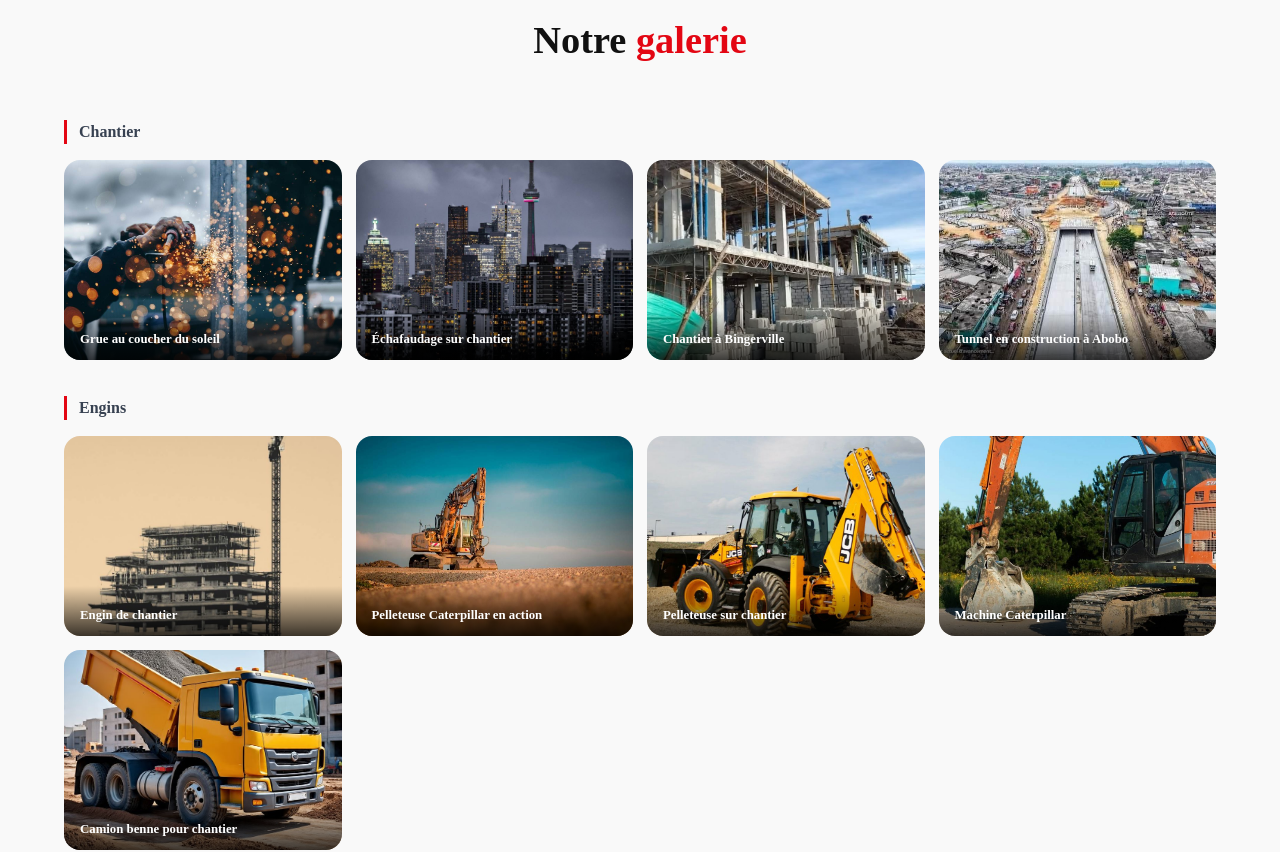
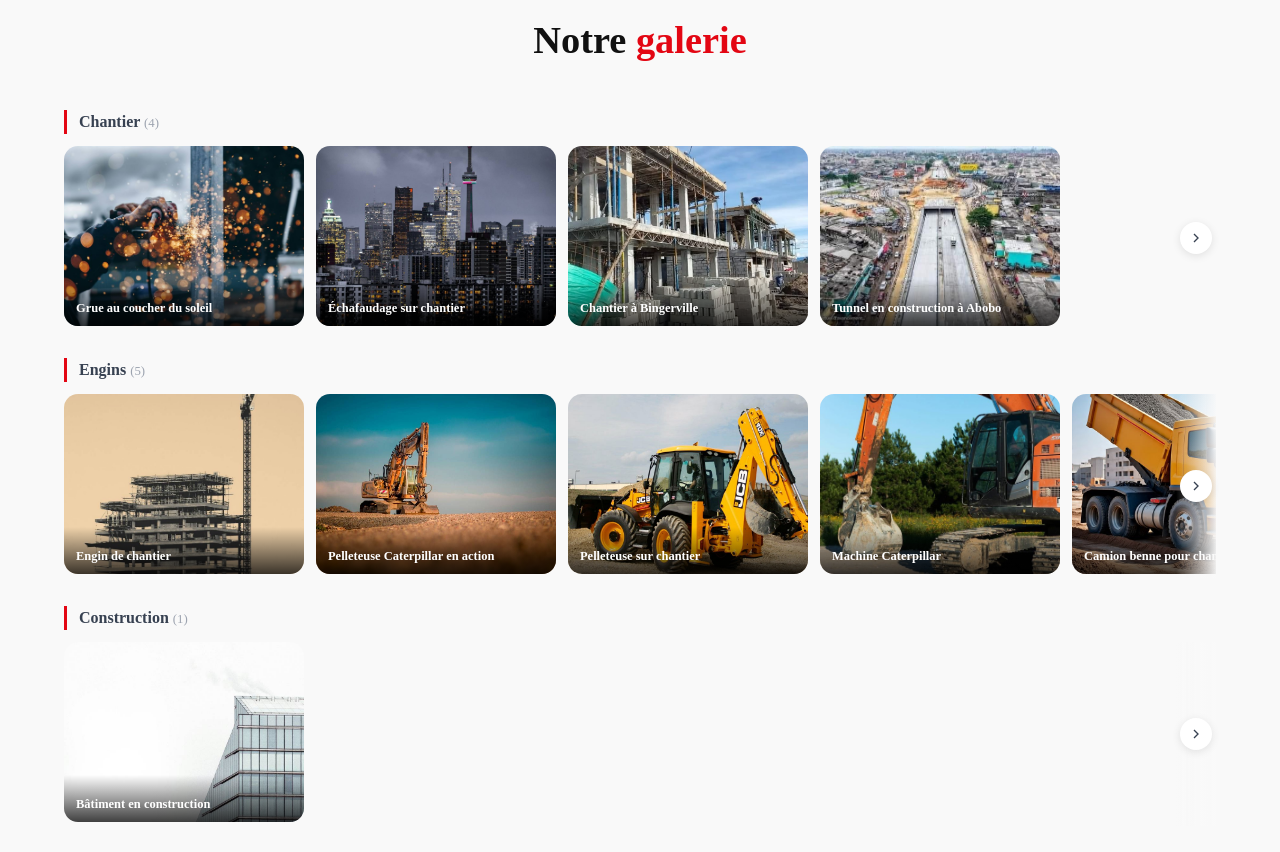
Before and after one commit to christiandoh/Onesime_BTP, a React (Vite) app: page /realisations in a window 1280 px wide. Shown: the part 6812-7664 px from the top of the page. Built offline with nearby package versions, Linux system fonts and the light colour scheme.

Commit message:
feat: galerie diaporama horizontale

```diff
--- a/src/pages/Realisations.tsx
+++ b/src/pages/Realisations.tsx
@@ -1,4 +1,4 @@
-import { useState, useMemo } from 'react'
+import { useState, useMemo, useRef, useCallback } from 'react'
 import { motion } from 'framer-motion'
 import ZoomableImage from '../components/ZoomableImage'
 import Icon from '../components/Icon'
@@ -234,7 +234,7 @@ export default function Realisations() {
       {/* Gallery */}
       <section style={{ padding: '80px 0', background: '#F9F9F9' }}>
         <div style={{ maxWidth: 1200, margin: '0 auto', padding: '0 24px' }}>
-          <motion.div variants={slideUp} initial="hidden" whileInView="visible" viewport={{ once: true, margin: '-80px' }} style={{ textAlign: 'center', marginBottom: 50 }}>
+          <motion.div variants={slideUp} initial="hidden" whileInView="visible" viewport={{ once: true, margin: '-80px' }} style={{ textAlign: 'center', marginBottom: 40 }}>
             <span style={{
               display: 'inline-block', background: '#F4C400', color: '#111',
               padding: '5px 14px', borderRadius: 99, fontSize: '.72rem',
@@ -256,33 +256,21 @@ export default function Realisations() {
                 whileInView={{ opacity: 1, y: 0 }}
                 viewport={{ once: true, margin: '-40px' }}
                 transition={{ duration: 0.5 }}
-                style={{ marginBottom: 36 }}
+                style={{ marginBottom: 28 }}
               >
-                <h3 style={{
-                  fontSize: '1rem', fontWeight: 700, marginBottom: 16, color: '#374151',
-                  borderLeft: '3px solid #E30613', paddingLeft: 12,
+                <div style={{
+                  display: 'flex', alignItems: 'center', justifyContent: 'space-between',
+                  marginBottom: 12,
                 }}>
-                  {gc}
-                </h3>
-                <div style={{ display: 'grid', gridTemplateColumns: 'repeat(auto-fill, minmax(240px, 1fr))', gap: 14 }}>
-                  {items.map(g => (
-                    <motion.div
-                      key={g.src}
-                      variants={itemSlideUp}
-                      style={{ borderRadius: 16, overflow: 'hidden', position: 'relative', height: 200, cursor: 'pointer' }}
-                      whileHover={{ y: -4, boxShadow: '0 12px 28px rgba(0,0,0,0.12)' }}
-                    >
-                      <ZoomableImage src={g.src} alt={g.title} style={{ width: '100%', height: '100%', objectFit: 'cover' }} />
-                      <div style={{
-                        position: 'absolute', bottom: 0, left: 0, right: 0,
-                        background: 'linear-gradient(transparent, rgba(0,0,0,0.75))',
-                        padding: '20px 16px 10px',
-                      }}>
-                        <p style={{ color: 'white', fontSize: '.8rem', fontWeight: 600, margin: 0 }}>{g.title}</p>
-                      </div>
-                    </motion.div>
-                  ))}
+                  <h3 style={{
+                    fontSize: '1rem', fontWeight: 700, color: '#374151', margin: 0,
+                    borderLeft: '3px solid #E30613', paddingLeft: 12,
+                  }}>
+                    {gc} <span style={{ fontWeight: 400, fontSize: '.8rem', color: '#9CA3AF' }}>({items.length})</span>
+                  </h3>
                 </div>
+
+                <Carousel items={items} />
               </motion.div>
             )
           })}
@@ -299,3 +287,71 @@ export default function Realisations() {
     </>
   )
 }
+
+function Carousel({ items }: { items: typeof ONESIME.gallery }) {
+  const scrollRef = useRef<HTMLDivElement>(null)
+  const [showLeft, setShowLeft] = useState(false)
+  const [showRight, setShowRight] = useState(true)
+
+  const checkScroll = useCallback(() => {
+    const el = scrollRef.current
+    if (!el) return
+    setShowLeft(el.scrollLeft > 10)
+    setShowRight(el.scrollLeft < el.scrollWidth - el.clientWidth - 10)
+  }, [])
+
+  const scroll = (dir: 'left' | 'right') => {
+    const el = scrollRef.current
+    if (!el) return
+    const amount = el.clientWidth * 0.6
+    el.scrollBy({ left: dir === 'left' ? -amount : amount, behavior: 'smooth' })
+    setTimeout(checkScroll, 300)
+  }
+
+  return (
+    <div style={{ position: 'relative' }}>
+      {showLeft && (
+        <button onClick={() => scroll('left')} style={{
+          position: 'absolute', left: 0, top: 0, bottom: 0, zIndex: 2,
+          width: 40, border: 'none', background: 'linear-gradient(90deg, rgba(249,249,249,0.95), transparent)',
+          cursor: 'pointer', display: 'flex', alignItems: 'center', justifyContent: 'flex-start', paddingLeft: 4,
+        }}>
+          <div style={{ width: 32, height: 32, borderRadius: '50%', background: 'white', display: 'flex', alignItems: 'center', justifyContent: 'center', boxShadow: '0 2px 8px rgba(0,0,0,0.1)' }}>
+            <svg width="16" height="16" viewBox="0 0 24 24" fill="none" stroke="#374151" strokeWidth="2"><path d="M15 18l-6-6 6-6"/></svg>
+          </div>
+        </button>
+      )}
+      {showRight && (
+        <button onClick={() => scroll('right')} style={{
+          position: 'absolute', right: 0, top: 0, bottom: 0, zIndex: 2,
+          width: 40, border: 'none', background: 'linear-gradient(-90deg, rgba(249,249,249,0.95), transparent)',
+          cursor: 'pointer', display: 'flex', alignItems: 'center', justifyContent: 'flex-end', paddingRight: 4,
+        }}>
+          <div style={{ width: 32, height: 32, borderRadius: '50%', background: 'white', display: 'flex', alignItems: 'center', justifyContent: 'center', boxShadow: '0 2px 8px rgba(0,0,0,0.1)' }}>
+            <svg width="16" height="16" viewBox="0 0 24 24" fill="none" stroke="#374151" strokeWidth="2"><path d="M9 18l6-6-6-6"/></svg>
+          </div>
+        </button>
+      )}
+      <div ref={scrollRef} onScroll={checkScroll} style={{
+        display: 'flex', gap: 12, overflowX: 'auto', scrollSnapType: 'x mandatory',
+        paddingBottom: 4, scrollbarWidth: 'none',
+      }}>
+        {items.map(g => (
+          <div key={g.src} style={{
+            flex: '0 0 auto', width: 240, height: 180, borderRadius: 14,
+            overflow: 'hidden', position: 'relative', cursor: 'pointer', scrollSnapAlign: 'start',
+          }}>
+            <ZoomableImage src={g.src} alt={g.title} style={{ width: '100%', height: '100%', objectFit: 'cover' }} />
+            <div style={{
+              position: 'absolute', bottom: 0, left: 0, right: 0,
+              background: 'linear-gradient(transparent, rgba(0,0,0,0.75))',
+              padding: '20px 12px 8px',
+            }}>
+              <p style={{ color: 'white', fontSize: '.78rem', fontWeight: 600, margin: 0 }}>{g.title}</p>
+            </div>
+          </div>
+        ))}
+      </div>
+    </div>
+  )
+}
```
Also changed, not shown: public/images/securite_incendi/canvas.png (added).
